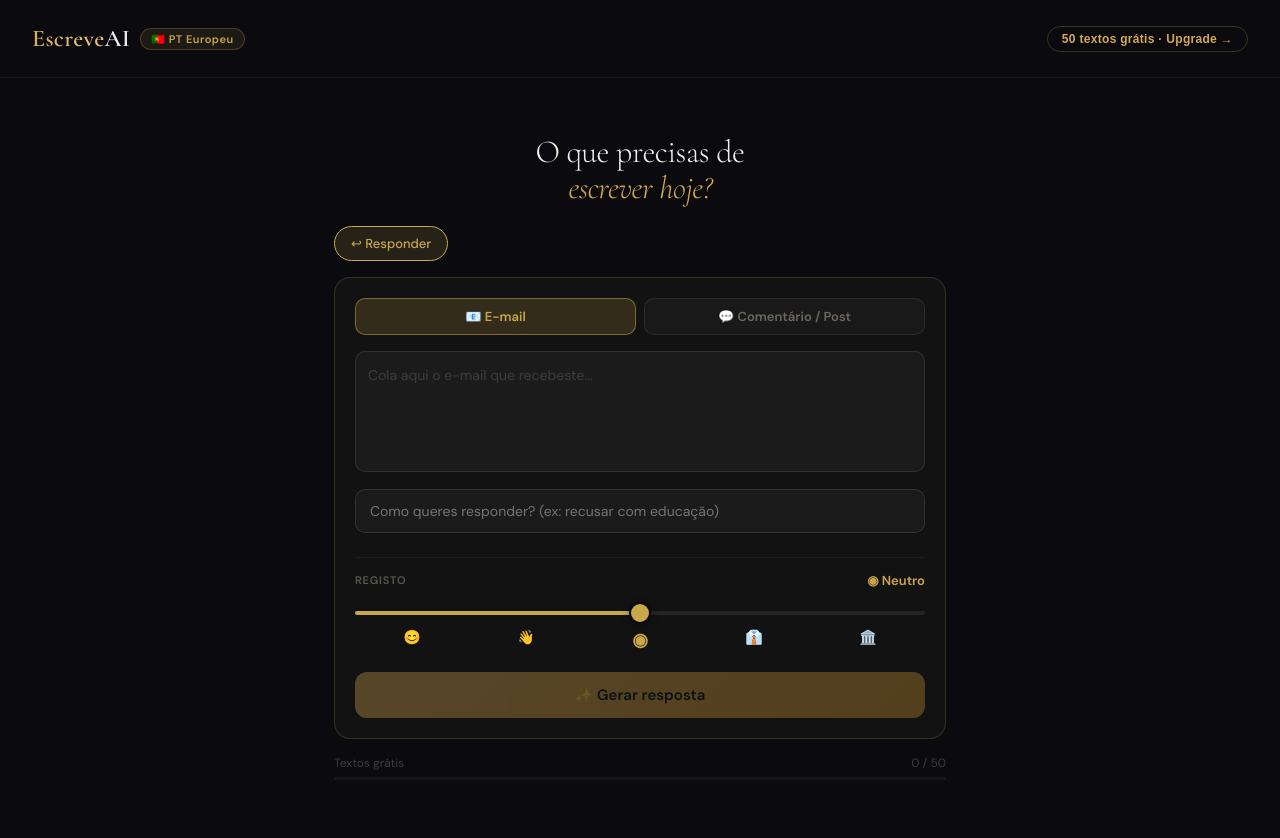
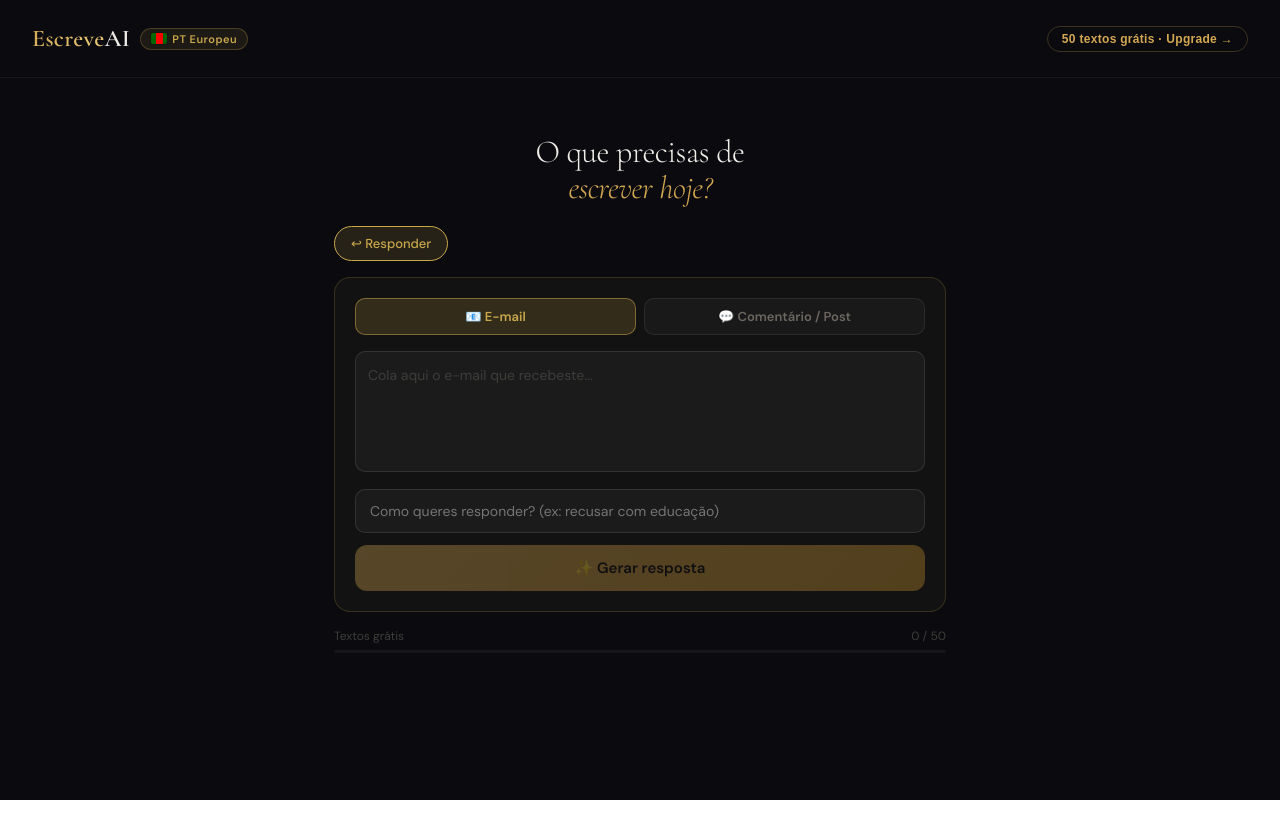
Before and after one commit to VaultDweller84/escreve-ai, a React (Vite) app: page / in a window 1280 px wide. Both pictures are taken after a click on the button "↩ Responder". Shown: the top 838 px of the page. After the commit the page ends 800 px from the top, so only its background shows below. Built offline with nearby package versions, Linux system fonts and the light colour scheme.

Commit message:
fix: PT flag CSS, hide register slider via feature flag
- Bandeira PT substituída por CSS puro (3 spans verde/vermelho/verde)
- SHOW_REGISTER_SLIDER = false — slider escondido, código preservado
- Documentação técnica completa gerada (v0.18)

```diff
--- a/src/App.jsx
+++ b/src/App.jsx
@@ -6,6 +6,11 @@ const FREE_LIMIT           = 50; // TESTES — mudar para 3 antes do lançamento
 
 // Chip único de resposta
 const REPLY_CHIP = { label: "↩ Responder", special: "reply" };
+
+// ── Feature flags ────────────────────────────────────────────────────────────
+// Muda para true para reactivar quando Claude API estiver activa e houver
+// feedback dos testers a pedir controlo de tom
+const SHOW_REGISTER_SLIDER = false;
 
 // Detecção de contexto client-side (sem chamada API)
 const detectContext = (text) => {
@@ -612,8 +617,13 @@ Devolve a resposta neste formato JSON:
           <div className="hdr-logo" style={{ fontFamily:"'Cormorant Garamond',serif",fontSize:24,fontWeight:600,letterSpacing:".3px" }}>
             <span className="gg">Escreve</span>AI
           </div>
-          <span className="pt-badge" style={{ background:"rgba(201,168,76,0.1)",border:"1px solid rgba(201,168,76,0.25)",borderRadius:999,padding:"3px 10px",fontSize:11,fontWeight:600,color:"#c9a84c",letterSpacing:"0.5px",whiteSpace:"nowrap" }}>
-            🇵🇹 PT Europeu
+          <span className="pt-badge" style={{ background:"rgba(201,168,76,0.1)",border:"1px solid rgba(201,168,76,0.25)",borderRadius:999,padding:"3px 10px",fontSize:11,fontWeight:600,color:"#c9a84c",letterSpacing:"0.5px",whiteSpace:"nowrap",display:"flex",alignItems:"center",gap:5 }}>
+            <span style={{ display:"inline-flex",width:16,height:11,borderRadius:2,overflow:"hidden",flexShrink:0,boxShadow:"0 0 0 1px rgba(0,0,0,0.15)" }}>
+              <span style={{ flex:"2",background:"#006600" }} />
+              <span style={{ flex:"3",background:"#FF0000" }} />
+              <span style={{ flex:"2",background:"#006600" }} />
+            </span>
+            PT Europeu
           </span>
         </div>
         {isPro
@@ -668,7 +678,7 @@ Devolve a resposta neste formato JSON:
             onChange={e => setPrompt(e.target.value)}
             onKeyDown={handleKeyDown}
           />
-          <RegisterSlider register={register} setRegister={setRegister} />
+          {SHOW_REGISTER_SLIDER && <RegisterSlider register={register} setRegister={setRegister} />}
 
           <div className="input-footer" style={{ display:"flex",alignItems:"center",justifyContent:"space-between",marginTop:14,paddingTop:12,borderTop:"1px solid rgba(255,255,255,0.05)" }}>
             <span className="kbd-hint" style={{ fontSize:12,color:"#3e3d3a" }}>
@@ -725,11 +735,11 @@ Devolve a resposta neste formato JSON:
               style={{ width:"100%",background:"rgba(255,255,255,0.04)",border:"1px solid rgba(255,255,255,0.1)",borderRadius:10,padding:"12px 14px",color:"#f0ede8",fontFamily:"'DM Sans',sans-serif",fontSize:14,outline:"none",boxSizing:"border-box",marginBottom:12 }}
             />
 
-            <RegisterSlider register={register} setRegister={setRegister} />
+            {SHOW_REGISTER_SLIDER && <RegisterSlider register={register} setRegister={setRegister} />}
 
             <button
               className="gen-btn"
-              style={{ width:"100%", marginTop:14 }}
+              style={{ width:"100%", marginTop: SHOW_REGISTER_SLIDER ? 14 : 0 }}
               disabled={!originalText.trim() || loading}
               onClick={generate}
             >
```
